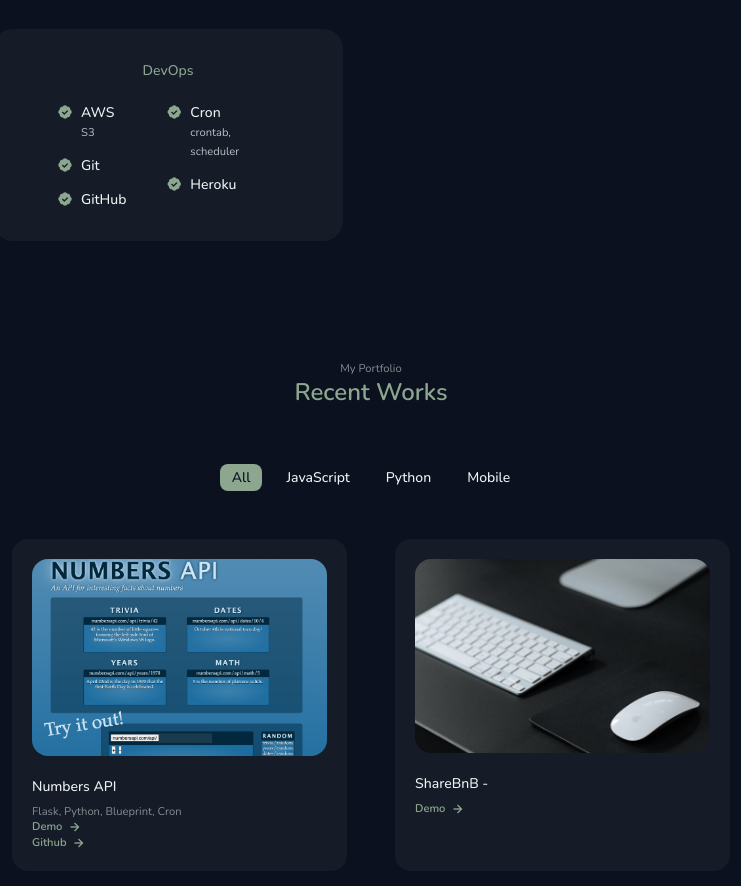
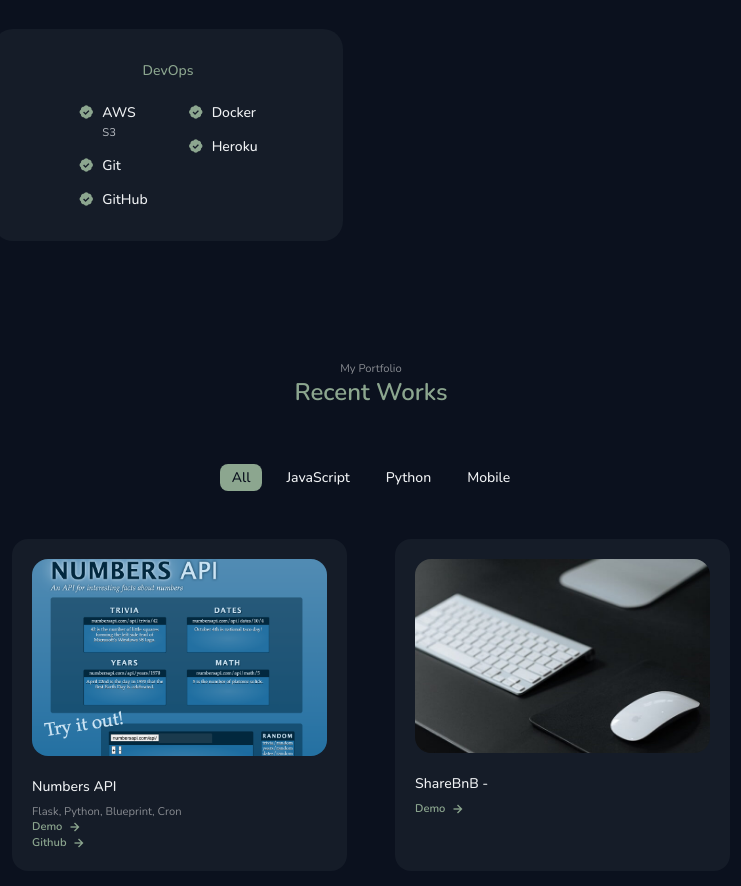
Before and after one commit to jumehan/portfolio-website-jumehan, a plain HTML site: page index.html in a window 1280 px wide. Shown: the part 1850-2736 px from the top of the page, without its empty margins (269-1010 px from the left). Drawn offline with nearby package versions, Linux system fonts and the light colour scheme.

Commit message:
skills edited

```diff
--- a/index.html
+++ b/index.html
@@ -318,8 +318,8 @@
                 <i class="bx bxs-badge-check"></i>
 
                 <div>
-                  <h3 class="skills__name">Cron</h3>
-                  <span class="skills__level">crontab, scheduler</span>
+                  <h3 class="skills__name">Docker</h3>
+
                 </div>
               </div>
 
```
